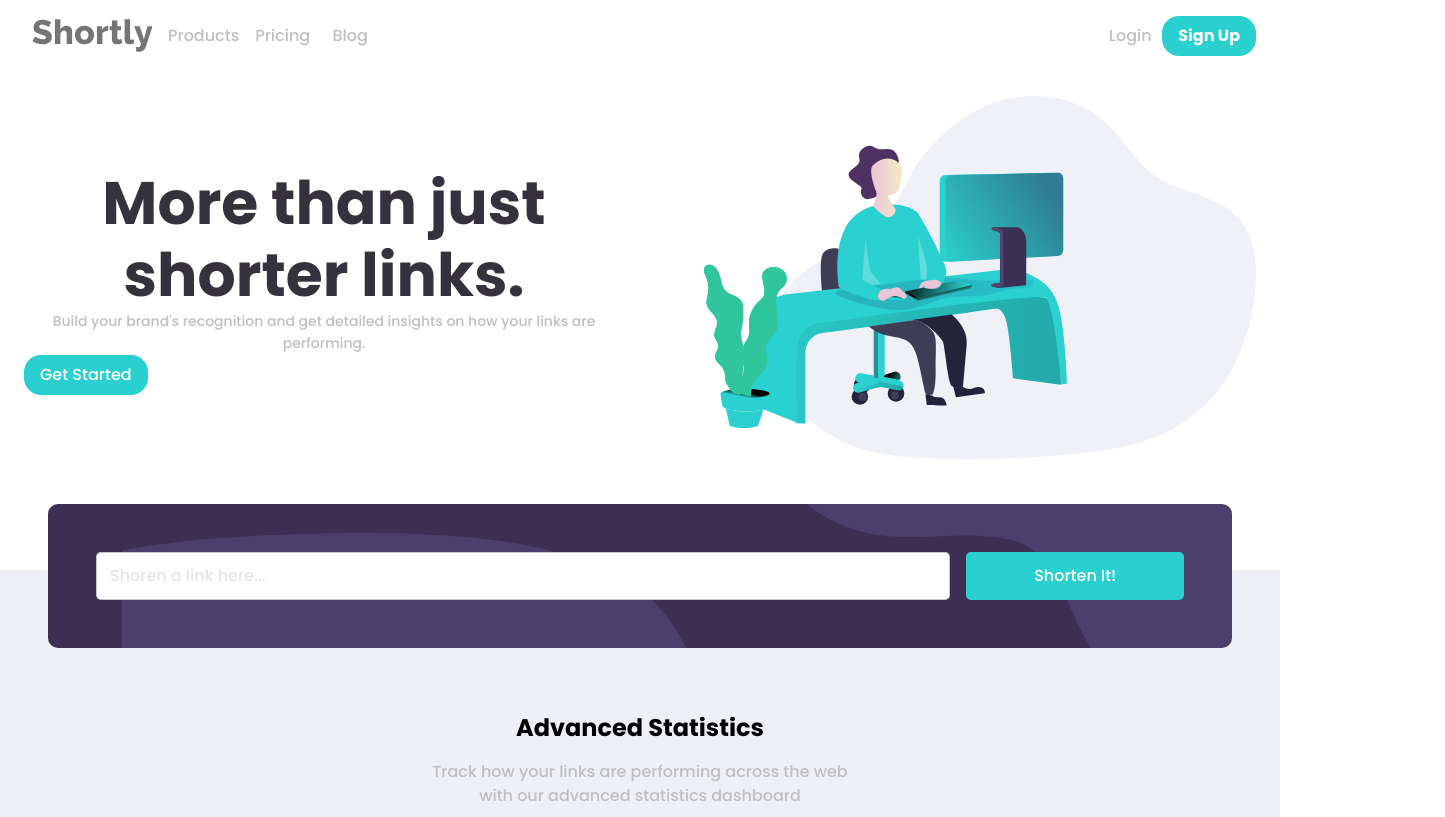
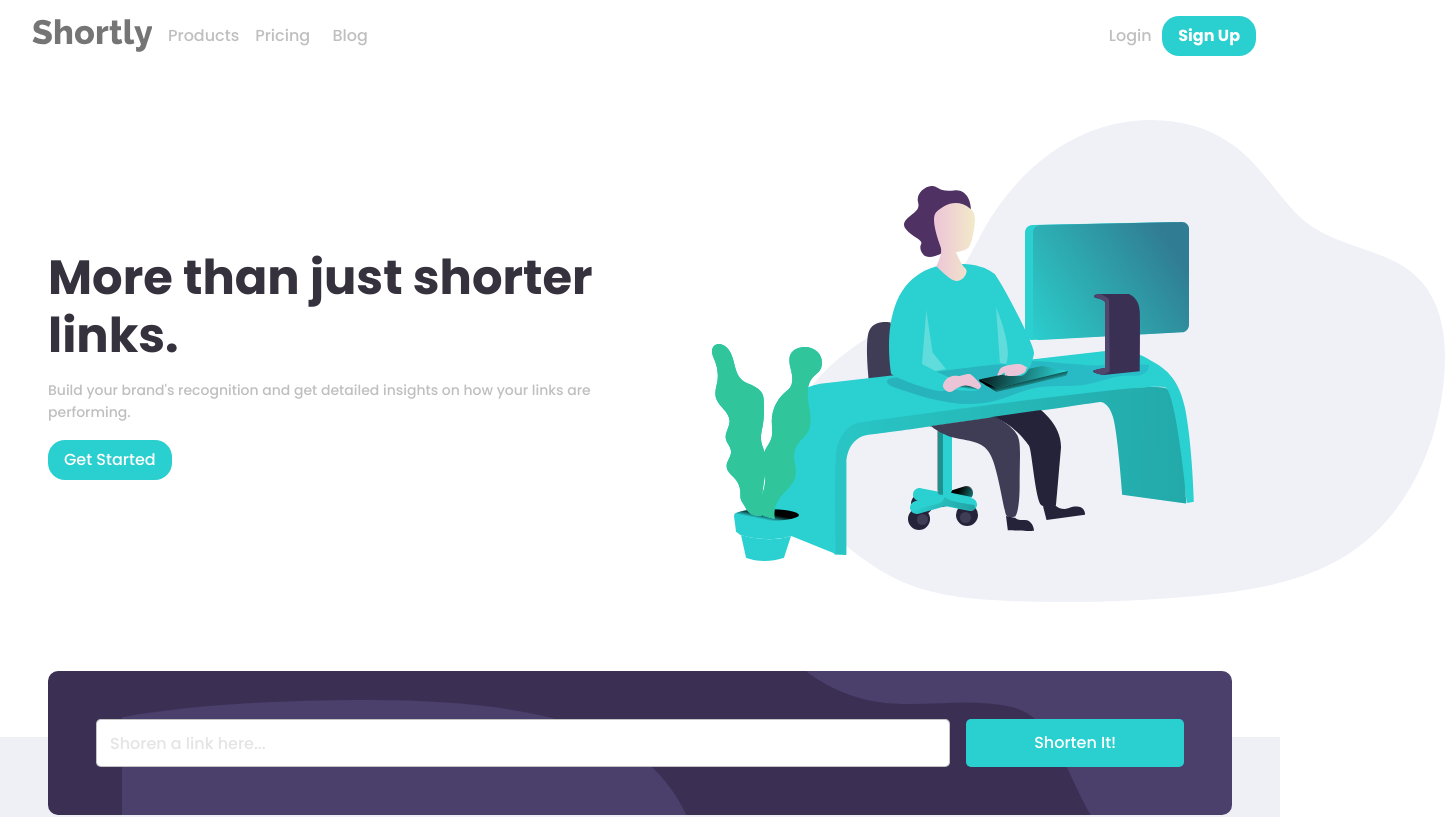
Before and after one commit to karolwk/url-shortening-api, a React (Create React App) app: page / in a window 1280 px wide. Shown: the top 817 px of the page, 1445 px wide, since content can reach past the window. Built offline with nearby package versions, Linux system fonts and the light colour scheme.

Commit message:
css fixes in Main Page slider

```diff
--- a/src/pages/MainView/MainView.tsx
+++ b/src/pages/MainView/MainView.tsx
@@ -19,37 +19,50 @@ const MainView = (props: Props) => {
       <Container maxWidth="xl" sx={{ padding: '24px', marginBottom: '5rem' }}>
         <Box
           sx={{
+            margin: '24px',
             display: 'flex',
             flexWrap: { xs: 'wrap-reverse', md: 'nowrap' },
             justifyContent: { xs: 'center', md: 'normal' },
-            gap: '5rem',
+            gap: '4rem',
           }}
         >
           <Box
             sx={{
               display: 'flex',
               flexDirection: 'column',
-              alignContent: 'center',
+              alignItems: 'center',
               justifyContent: 'center',
+              gap: '1rem',
               maxWidth: '600px',
-              textAlign: 'center',
+              textAlign: { xs: 'center', md: 'left' },
             }}
           >
-            <Typography variant={!matches ? 'h2' : 'h4'}>
+            <Typography
+              variant="h2"
+              sx={{ fontSize: { xs: '2rem', md: '3rem' } }}
+            >
               More than just shorter links.
             </Typography>
             <Typography variant="subtitle2">
               Build your brand's recognition and get detailed insights on how
               your links are performing.
             </Typography>
-            <Button variant="contained">Get Started</Button>
+            <Button
+              variant="contained"
+              sx={{ alignSelf: { md: 'flex-start' } }}
+            >
+              Get Started
+            </Button>
           </Box>
           <Box
             sx={{
-              maxWidth: '600px',
-              minWidth: '300px',
+              maxWidth: { xs: '550px', md: '750px' },
+              minWidth: { xs: '300px', md: '550px' },
+              marginRight: '-1000px',
 
               objectFit: 'cover',
+
+              '& > img': {},
             }}
           >
             <img src="/images/illustration-working.svg" width="100%" />
```
